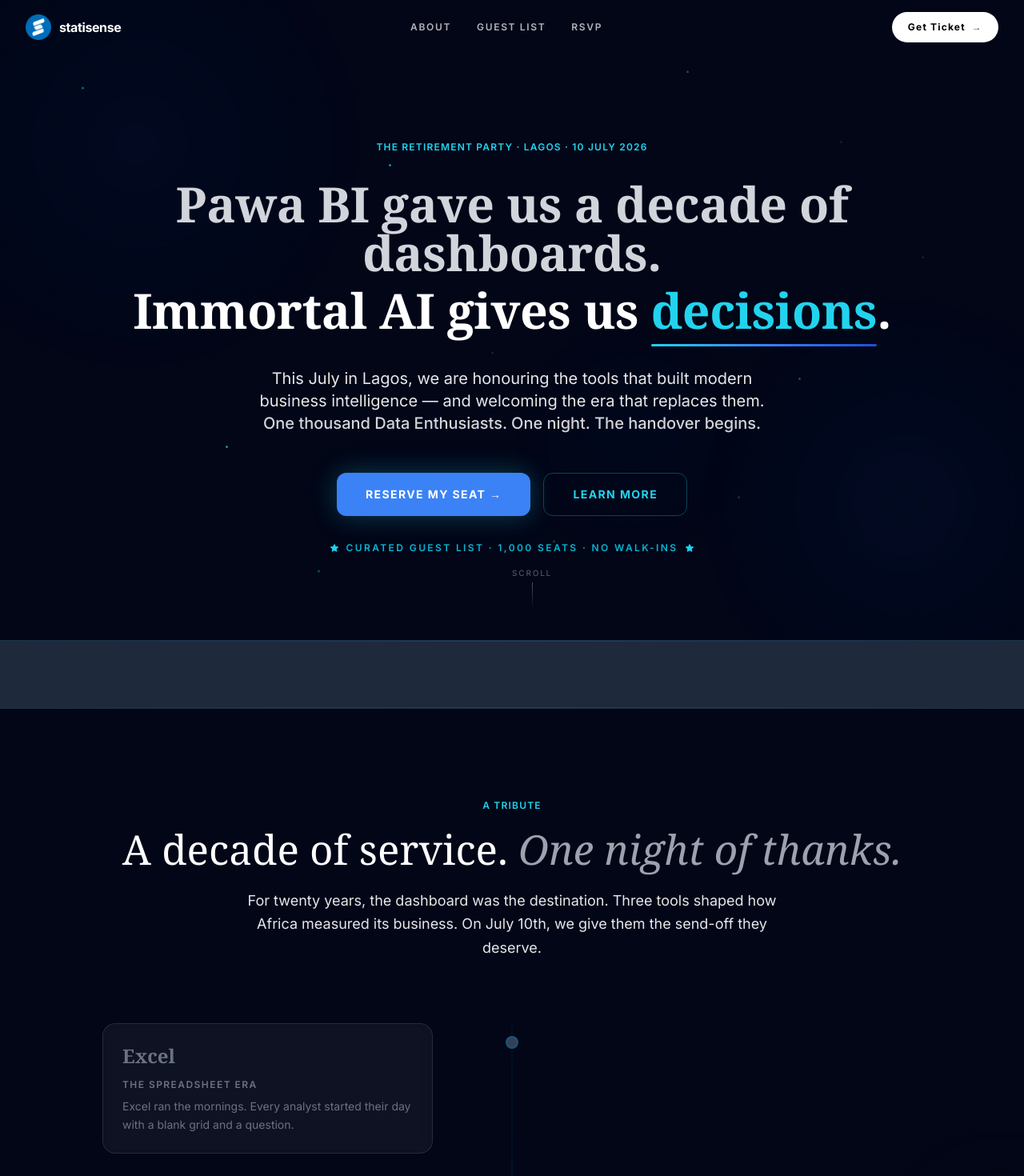
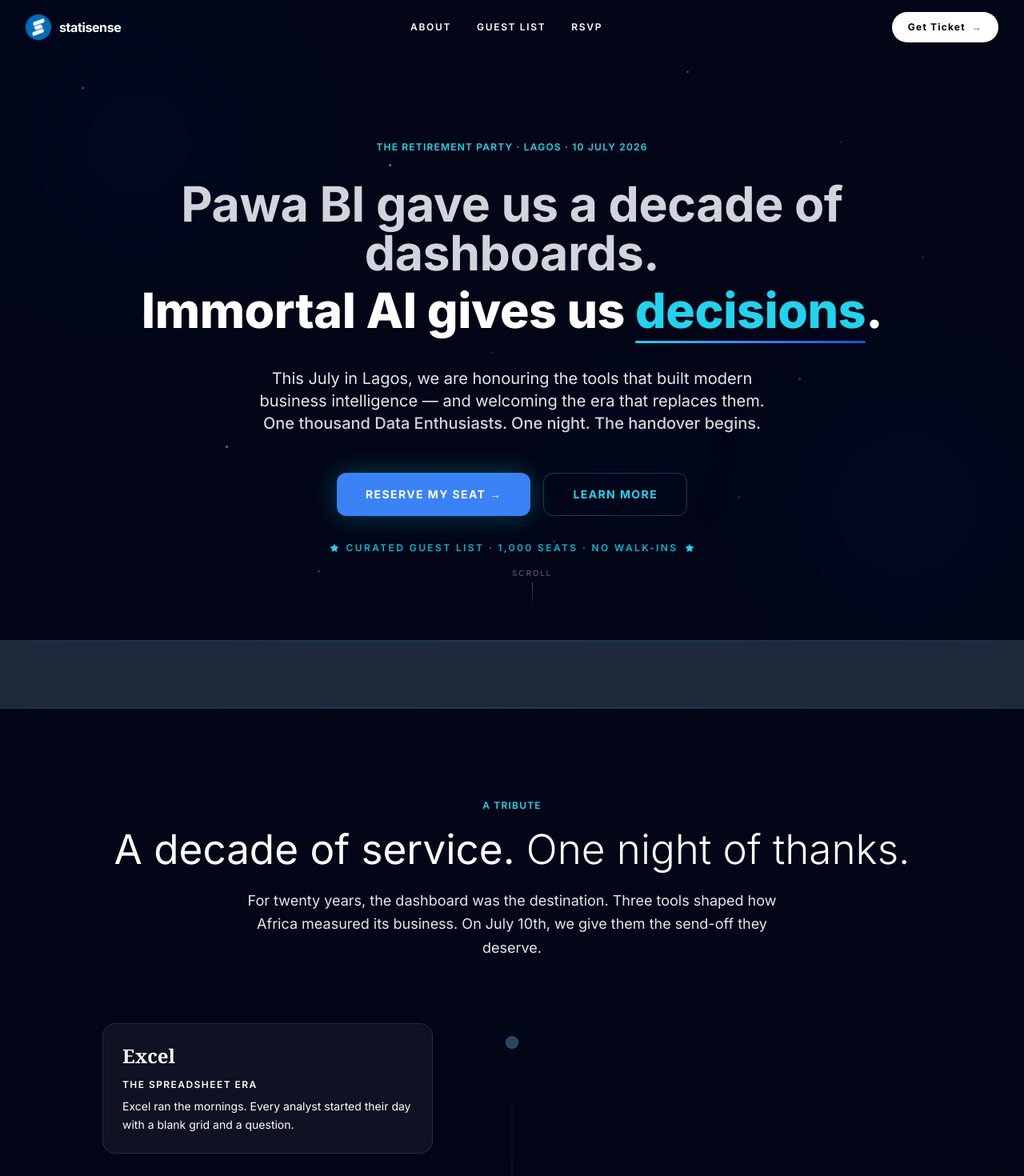
Before and after one commit to CAPTAINOIG/retirement_party, a React (Vite) app: page / in a window 1280 px wide. Shown: the top 1470 px of the page at 80% size. Built offline with nearby package versions, Linux system fonts and the light colour scheme.

Commit message:
revamped of the page

```diff
--- a/src/components/sections/FinalCTASection.jsx
+++ b/src/components/sections/FinalCTASection.jsx
@@ -35,7 +35,7 @@
 
           <h2 className="font-serif text-4xl sm:text-5xl md:text-[3.5rem] text-white leading-tight mb-6">
             The next era of Data Intelligence{" "}
-            <span className="italic text-gray-400 font-light">begins in Lagos.</span>
+            <span className="italic text-gray-200 font-light">begins in Lagos.</span>
           </h2>
 
           <p className="text-gray-200 text-xl mb-12 leading-relaxed">
@@ -67,8 +67,8 @@
             { value: "Free", label: "For Approved Guests" },
           ].map((stat) => (
             <div key={stat.label} className="text-center">
-              <p className="font-serif text-3xl font-bold text-primary-400 mb-1">{stat.value}</p>
-              <p className="text-xs text-gray-600 tracking-widest uppercase">{stat.label}</p>
+              <p className="font-serif text-3xl font-bold text-gray-200 mb-1">{stat.value}</p>
+              <p className="text-xs text-gray-200 tracking-widest uppercase">{stat.label}</p>
             </div>
           ))}
         </motion.div>
--- a/src/components/sections/Footer.jsx
+++ b/src/components/sections/Footer.jsx
@@ -36,7 +36,7 @@
           <h2 className="font-serif text-3xl sm:text-4xl text-white mb-3 leading-tight">
             The Immortal AI Retirement Party.
           </h2>
-          <p className="text-gray-500 text-base mb-10 max-w-lg mx-auto">
+          <p className="text-gray-200 text-base mb-10 max-w-lg mx-auto">
             Hosted by Statisense. One thousand leaders. One night. One handover.
           </p>
 
@@ -70,14 +70,14 @@
               <a
                 key={link.label}
                 href={link.href}
-                className="text-xs text-gray-600 hover:text-primary-400 transition-colors duration-200 tracking-wider"
+                className="text-xs text-gray-200 hover:text-primary-400 transition-colors duration-200 tracking-wider"
               >
                 {link.label}
               </a>
             ))}
           </div>
 
-          <p className="text-xs text-gray-700 tracking-wider">
+          <p className="text-xs text-gray-200 tracking-wider">
             © {year} Statisense. All rights reserved.
           </p>
         </motion.div>
--- a/src/components/sections/GuestListSection.jsx
+++ b/src/components/sections/GuestListSection.jsx
@@ -15,8 +15,6 @@
     <path strokeLinecap="round" strokeLinejoin="round" d="M18 18.72a9.094 9.094 0 003.741-.479 3 3 0 00-4.682-2.72m.94 3.198l.001.031c0 .225-.012.447-.037.666A11.944 11.944 0 0112 21c-2.17 0-4.207-.576-5.963-1.584A6.062 6.062 0 016 18.719m12 0a5.971 5.971 0 00-.941-3.197m0 0A5.995 5.995 0 0012 12.75a5.995 5.995 0 00-5.058 2.772m0 0a3 3 0 00-4.681 2.72 8.986 8.986 0 003.74.477m.94-3.197a5.971 5.971 0 00-.94 3.197M15 6.75a3 3 0 11-6 0 3 3 0 016 0zm6 3a2.25 2.25 0 11-4.5 0 2.25 2.25 0 014.5 0zm-13.5 0a2.25 2.25 0 11-4.5 0 2.25 2.25 0 014.5 0z" />
   </svg>,
 ];
-
-const ROMAN = ["i.", "ii.", "iii.", "iv."];
 
 const GuestListSection = () => (
   <section id="guest-list" className="relative py-28 px-5 bg-dark-950 overflow-hidden">
@@ -36,7 +34,7 @@
         <span className="eyebrow mb-5 block text-center">The Guest List</span>
         <h2 className="font-serif text-4xl md:text-5xl text-white max-w-2xl mx-auto leading-tight">
           If your title is on this list,{" "}
-          <span className="italic text-gray-400 font-light">this Event is for you.</span>
+          <span className="text-white font-light">this Event is for you.</span>
         </h2>
       </motion.div>
 
@@ -51,16 +49,13 @@
             viewport={{ once: true, margin: "-50px" }}
             whileHover={{ borderColor: "rgba(6,182,212,0.2)" }}
           >
-            <span className="absolute top-5 right-6 font-serif text-3xl text-primary-500/10 font-bold select-none">
-              {ROMAN[i]}
-            </span>
             <div className="icon-ring text-primary-400">
               {ICONS[i]}
             </div>
             <h3 className="font-serif text-lg font-semibold text-white leading-snug">
               {guest.title}
             </h3>
-            <p className="text-sm text-gray-300 leading-relaxed flex-1">
+            <p className="text-sm text-white leading-relaxed flex-1">
               {guest.description}
             </p>
             <div className="h-px bg-gradient-to-r from-primary-500/0 via-primary-500/20 to-primary-500/0 mt-2 group-hover:via-primary-500/40 transition-all duration-500" />
--- a/src/components/sections/HeroSection.jsx
+++ b/src/components/sections/HeroSection.jsx
@@ -64,7 +64,7 @@
         </motion.div>
 
         <motion.h1
-          className="font-serif mb-10 leading-[1.1] tracking-tight"
+          className="font-sans mb-10 leading-[1.1] tracking-tight"
           initial={{ opacity: 0 }}
           animate={{ opacity: 1 }}
           transition={{ duration: 0.8, delay: 0.4 }}
--- a/src/components/sections/Navigation.jsx
+++ b/src/components/sections/Navigation.jsx
@@ -53,7 +53,7 @@
                 <button
                   key={item.id}
                   onClick={() => scrollToSection(item.id)}
-                  className="text-[0.75rem] font-semibold tracking-[0.14em] uppercase text-white/70 hover:text-white transition-colors duration-200 focus:outline-none"
+                  className="text-[0.75rem] font-semibold tracking-[0.14em] uppercase text-white hover:text-white transition-colors duration-200 focus:outline-none"
                 >
                   {item.label}
                 </button>
--- a/src/components/sections/PunchlineSection.jsx
+++ b/src/components/sections/PunchlineSection.jsx
@@ -17,7 +17,7 @@
         viewport={{ once: true }}
       >
         <span className="eyebrow mb-5 block text-center">A Clean Shift</span>
-        <h2 className="font-serif text-4xl md:text-5xl text-white">
+        <h2 className="font-sans text-4xl md:text-5xl text-white">
           Plainly stated.
         </h2>
       </motion.div>
@@ -36,7 +36,7 @@
             <div className="num-badge mb-6 select-none">
               {item.number}
             </div>
-            <p className="text-gray-500 text-base leading-relaxed mb-3 line-through decoration-gray-700">
+            <p className="text-white text-base leading-relaxed mb-3">
               {item.old}
             </p>
             <div className="flex items-center gap-2 mb-3">
--- a/src/components/sections/RSVPSection.jsx
+++ b/src/components/sections/RSVPSection.jsx
@@ -5,10 +5,10 @@
 import { HEAR_ABOUT_OPTIONS } from "../../utils/constants";
 
 const FIELDS = [
-  { name: "firstName", label: "First Name", type: "text", placeholder: "Ada", half: true },
-  { name: "lastName",  label: "Last Name",  type: "text", placeholder: "Okonkwo", half: true },
-  { name: "email",     label: "Work Email", type: "email", placeholder: "ada@company.com" },
-  { name: "company",   label: "Company",    type: "text", placeholder: "Acme Corp" },
+  { name: "firstName", label: "First Name", type: "text", placeholder: "John", half: true },
+  { name: "lastName",  label: "Last Name",  type: "text", placeholder: "Doe", half: true },
+  { name: "email",     label: "Work Email", type: "email", placeholder: "doe@company.com" },
+  { name: "company",   label: "Company",    type: "text", placeholder: "Statisense" },
   { name: "title",     label: "Title / Role", type: "text", placeholder: "Head of Data" },
 ];
 
@@ -68,7 +68,7 @@
             </span>
             <StarIcon className="w-3 h-3 text-primary-500" />
           </div>
-          <h2 className="font-serif text-4xl md:text-5xl text-white mb-4">
+          <h2 className="font-sans text-4xl md:text-5xl text-white mb-4">
             Reserve your seat.
           </h2>
           <p className="text-gray-200 text-base leading-relaxed max-w-sm mx-auto">
@@ -105,7 +105,7 @@
                   >
                     <CheckCircleIcon className="w-16 h-16 text-primary-400" />
                   </motion.div>
-                  <h3 className="font-serif text-3xl text-white mb-3">
+                  <h3 className="font-sans text-3xl text-white mb-3">
                     Your seat is reserved.
                   </h3>
                   <p className="text-gray-200 text-base leading-relaxed max-w-xs mx-auto mb-6">
@@ -185,7 +185,7 @@
                     )}
                   </motion.button>
 
-                  <p className="text-center text-xs text-gray-600 tracking-wider">
+                  <p className="text-center text-xs text-gray-200 tracking-wider">
                     — No payment. No spam. We confirm within 48 hours. —
                   </p>
                 </motion.form>
--- a/src/components/sections/TributeSection.jsx
+++ b/src/components/sections/TributeSection.jsx
@@ -25,9 +25,9 @@
         <div className="flex justify-center mb-5">
           <span className="eyebrow">A Tribute</span>
         </div>
-        <h2 className="font-serif text-4xl sm:text-5xl md:text-[3.2rem] text-white mb-6 leading-tight">
+        <h2 className="font-sans text-4xl sm:text-5xl md:text-[3.2rem] text-white mb-6 leading-tight">
           A decade of service.{" "}
-          <span className="italic text-gray-400 font-light">
+          <span className="italic text-white font-light">
             One night of thanks.
           </span>
         </h2>
@@ -75,7 +75,7 @@
                     <div className="flex items-center gap-3 mb-3">
                       <span
                         className={`text-2xl font-serif font-bold ${
-                          item.isNew ? "text-cyan-400" : "text-gray-500"
+                          item.isNew ? "text-cyan-400" : "text-white"
                         }`}
                       >
                         {item.tool}
@@ -86,11 +86,11 @@
                         </span>
                       )}
                     </div>
-                    <p className="text-xs font-semibold tracking-[0.12em] uppercase text-gray-500 mb-2">
+                    <p className="text-xs font-semibold tracking-[0.12em] uppercase text-white mb-2">
                       {item.era}
                     </p>
                     <p
-                      className={`text-sm leading-relaxed ${item.isNew ? "text-gray-300" : "text-gray-500"}`}
+                      className={`text-sm leading-relaxed ${item.isNew ? "text-gray-300" : "text-white"}`}
                     >
                       {item.desc}
                     </p>
```
